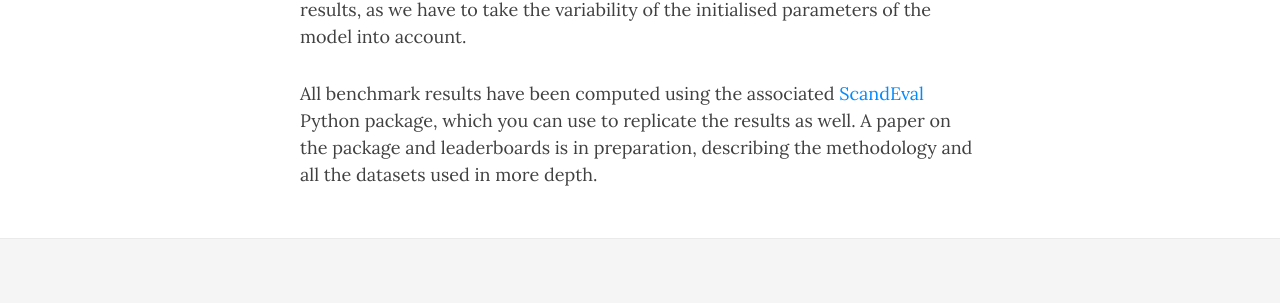
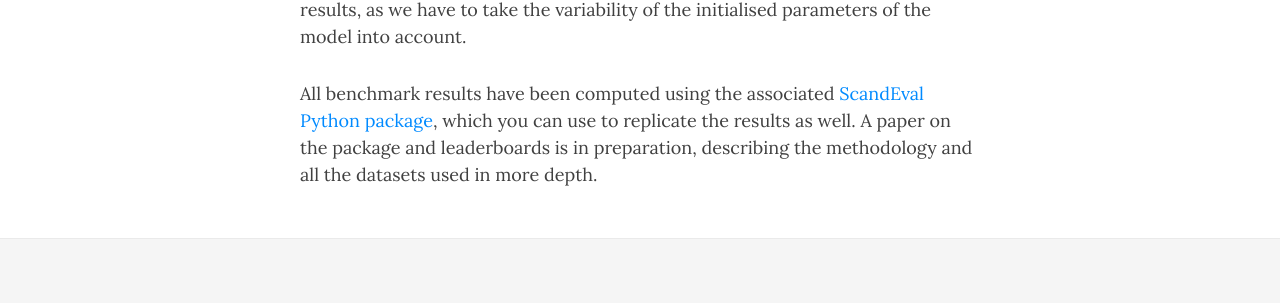
Before and after one commit to ScandEval/scandeval.github.io, a Jekyll site: the page built from index.md, in a window 1280 px wide and 1132 px high. Shown: the part 708-1011 px from the top of the window. Built offline with Jekyll 4.4.1, drawn with Linux system fonts in a browser that asks for light colours; nearby versions of some CDN libraries; a script that is not in the unit is left out.

Commit message:
fix: Link

```diff
--- a/index.md
+++ b/index.md
@@ -25,7 +25,7 @@ wider than the pretrained benchmark results, as we have to take the variability
 of the initialised parameters of the model into account.
 
 All benchmark results have been computed using the associated
-[ScandEval](https://github.com/saattrupdan/ScandEval) Python package, which you
+[ScandEval Python package](https://github.com/saattrupdan/ScandEval), which you
 can use to replicate the results as well. A paper on the package and
 leaderboards is in preparation, describing the methodology and all the datasets
 used in more depth.
```
